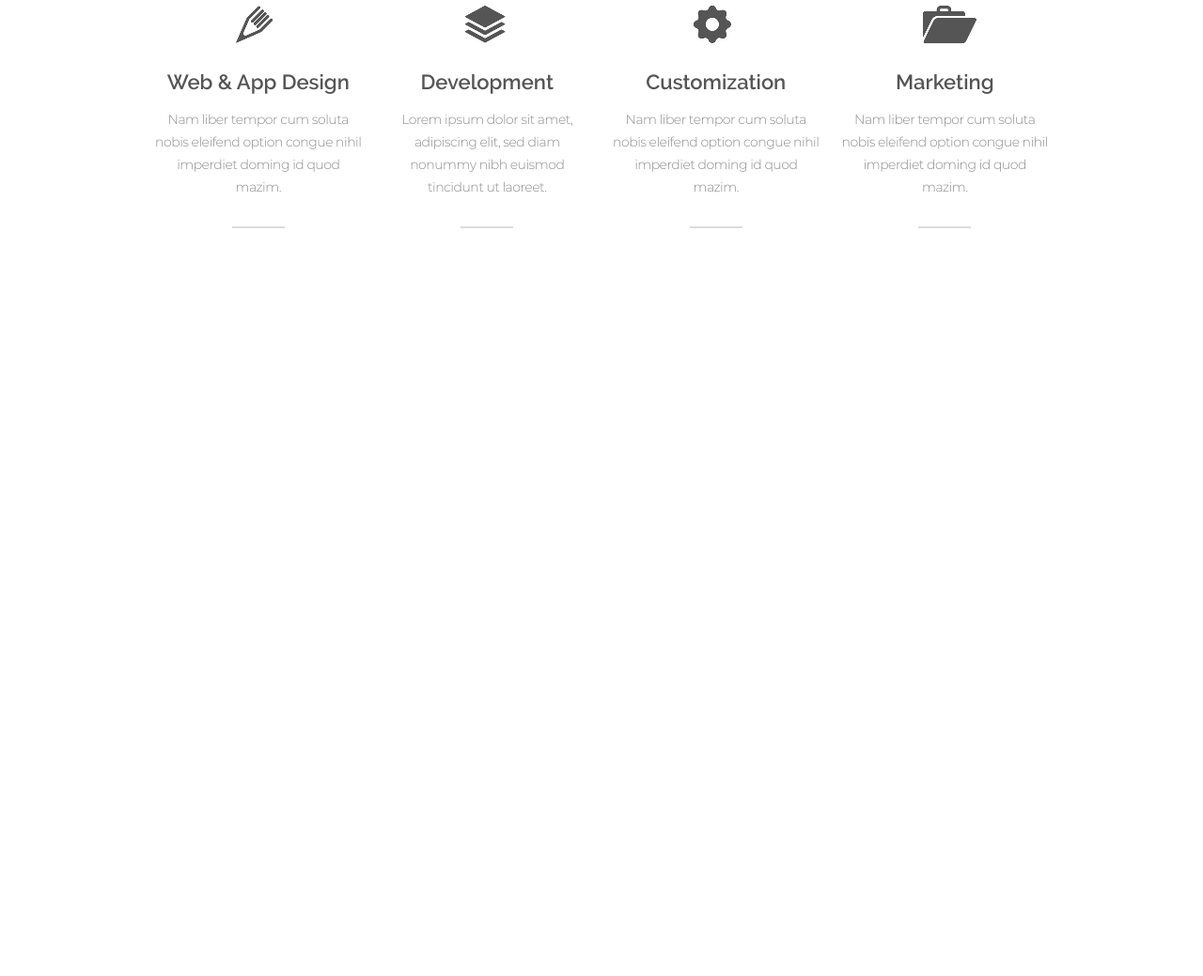
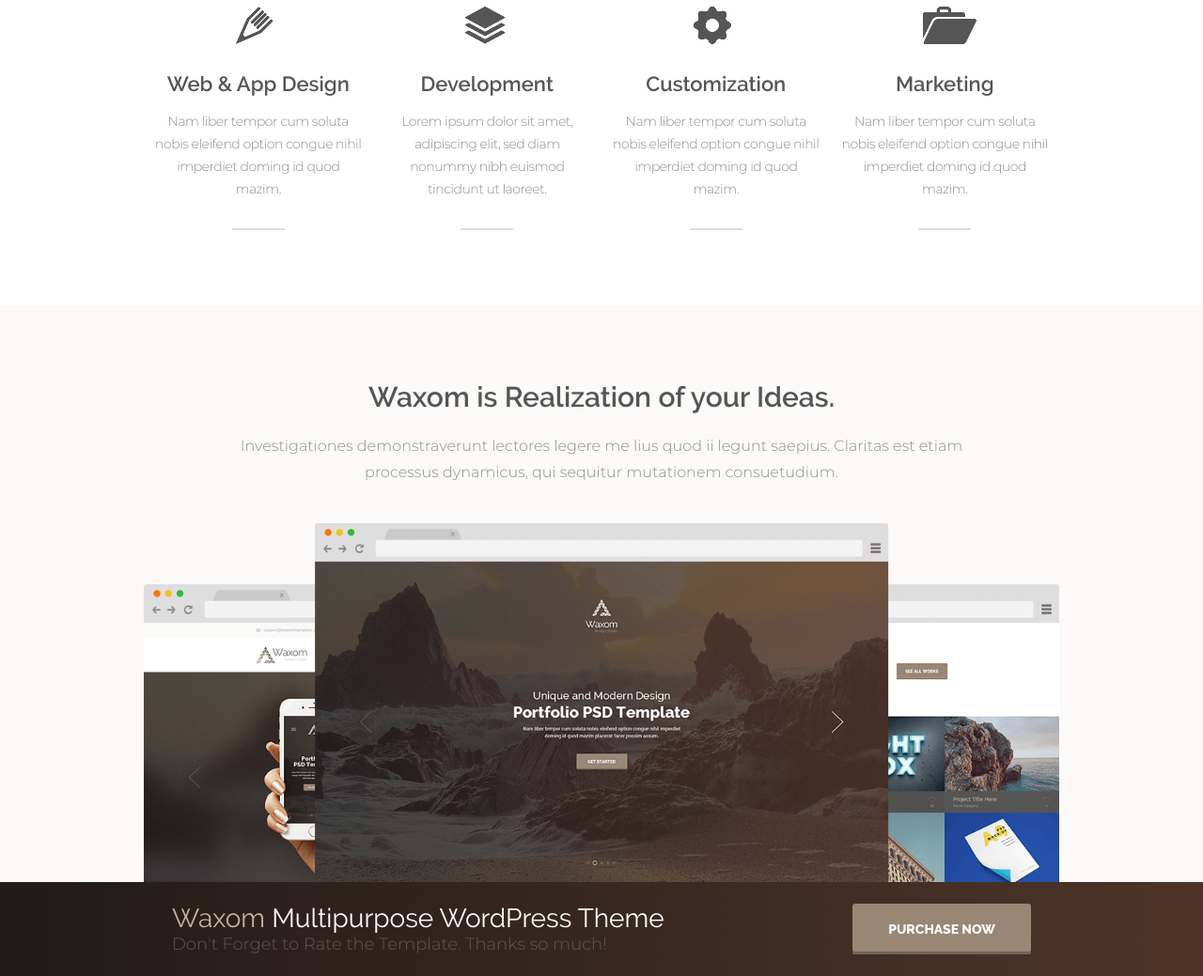
Before and after one commit to gukovskiy98/waxon, a website: page src/index.html in a window 1280 px wide. Shown: the part 877-1916 px from the top of the page at 94% size. Before the commit the page ends 1200 px from the top, so only its background shows below. Drawn offline with nearby package versions, Linux system fonts and the light colour scheme; files that its build step writes are made by us from their sources; files whose address does not match are found by name.

Commit message:
ideas and theme offer finished

```diff
--- a/src/_ideas.html
+++ b/src/_ideas.html
@@ -0,0 +1,11 @@
+<section class="ideas">
+  <div class="container container--ideas">
+    <h2 class="ideas__title">Waxom is Realization of your Ideas.</h2>
+    <p class="ideas__content">Investigationes demonstraverunt lectores legere me lius quod ii legunt saepius. Claritas est etiam processus dynamicus, qui sequitur mutationem consuetudium.</p>
+    <div class="ideas__images">
+      <img class="ideas__image ideas__image--left" src="img/browser-left.png" alt="demo image 1">
+      <img class="ideas__image ideas__image--center" src="img/browser-center.png" alt="demo image 2">
+      <img class="ideas__image ideas__image--right" src="img/browser-right.png" alt="demo image 3">
+    </div>
+  </div>
+</section>
--- a/src/_main.html
+++ b/src/_main.html
@@ -1,4 +1,5 @@
 <main class="page-main">
   @@include('_services.html')
   @@include('_ideas.html')
+  @@include('_theme-offer.html')
 </main>
--- /dev/null
+++ b/src/_theme-offer.html
@@ -0,0 +1,11 @@
+<section class="theme-offer">
+  <div class="container container--theme-offer">
+    <div class="theme-offer__wrapper">
+      <div class="theme-offer__content">
+        <h2 class="theme-offer__title"><span class="theme-offer__waxom">Waxom</span> Multipurpose WordPress Theme</h2>
+        <p>Don't Forget to Rate the Template. Thanks so much!</p>
+      </div>
+      <a href="#" class="btn" target="_blank">Purchase now</a>
+    </div>
+  </div>
+</section>
--- a/src/scss/icon-font.scss
+++ b/src/scss/icon-font.scss
@@ -6,8 +6,8 @@
   font-style: normal;
 }
 
-[class^="icon-"]:before,
-[class*=" icon-"]:before {
+[class^="icon-"]::before,
+[class*=" icon-"]::before {
   font-family: "icon-font";
   font-style: normal;
   font-weight: normal;
--- a/src/scss/main.scss
+++ b/src/scss/main.scss
@@ -1,7 +1,10 @@
 .container {
   &--services {
-    margin-top: 80px;
-    margin-bottom: 80px;
+    padding-top: 80px;
+    padding-bottom: 80px;
+  }
+  &--ideas {
+    padding-top: 80px;
   }
 }
 .services {
@@ -14,14 +17,6 @@
   &__element {
     flex: 0 0 23%;
     text-align: center;
-    &--1 {
-    }
-    &--2 {
-    }
-    &--3 {
-    }
-    &--4 {
-    }
     &::after {
       content: "";
       margin: 0 auto;
@@ -54,10 +49,79 @@
   }
   &__content {
     color: $second-text-color;
-    font-size: $default-fz*0.875;
+    font-size: $default-fz * 0.875;
     font-weight: 300;
-    line-height: $default-fz*1.5;
+    line-height: $default-fz * 1.5;
     letter-spacing: -0.5px;
     margin-bottom: 30px;
   }
 }
+
+.ideas {
+  background: #fbfaf8;
+  &__title {
+    margin: 0 auto 20px;
+    text-align: center;
+  }
+  &__content {
+    margin: 0 auto 40px;
+    text-align: center;
+    line-height: 1.75;
+    max-width: 800px;
+    color: $second-text-color;
+    text-align: center;
+  }
+  &__images {
+    position: relative;
+    height: calc(482 / 1230 * (40vw + 462px));
+    max-height: 482px;
+  }
+  &__image {
+    position: absolute;
+    width: calc(770 / 1230 * 100%);
+    max-width: 770px;
+    &--left {
+      bottom: 0;
+      left: 0;
+      z-index: 0;
+    }
+    &--center {
+      bottom: 0;
+      left: 50%;
+      transform: translateX(-50%);
+      z-index: 1;
+    }
+    &--right {
+      bottom: 0;
+      right: 0;
+      z-index: 0;
+    }
+  }
+}
+
+.theme-offer {
+  width: 100%;
+  height: calc(150 / 1920 * 100vw);
+  max-height: 150px;
+  background: linear-gradient(to right, #211b19 0%, #4e3427 100%) #f4f5f8;
+  &__wrapper {
+    padding: 0 30px;
+    height: 100%;
+    display: flex;
+    justify-content: space-between;
+    align-items: center;
+  }
+  &__content {
+    color: #615855;
+    font-size: $default-fz*1.125;
+  }
+  &__title {
+    color: #ffffff;
+    font-family: "Raleway", sans-serif;
+    font-size: $default-fz*1.75;
+    font-weight: 400;
+  }
+  &__waxom {
+    color: #c7b299;
+  }
+}
--- a/src/scss/style.scss
+++ b/src/scss/style.scss
@@ -18,6 +18,7 @@
   font-family: "Montserrat", sans-serif;
   font-weight: 300;
   font-size: $default-fz;
+  line-height: 1.2;
   color: $default-text-color;
 }
 
```
Also changed, not shown: dist/css/style.css, dist/css/style.min.css, dist/index.html.
